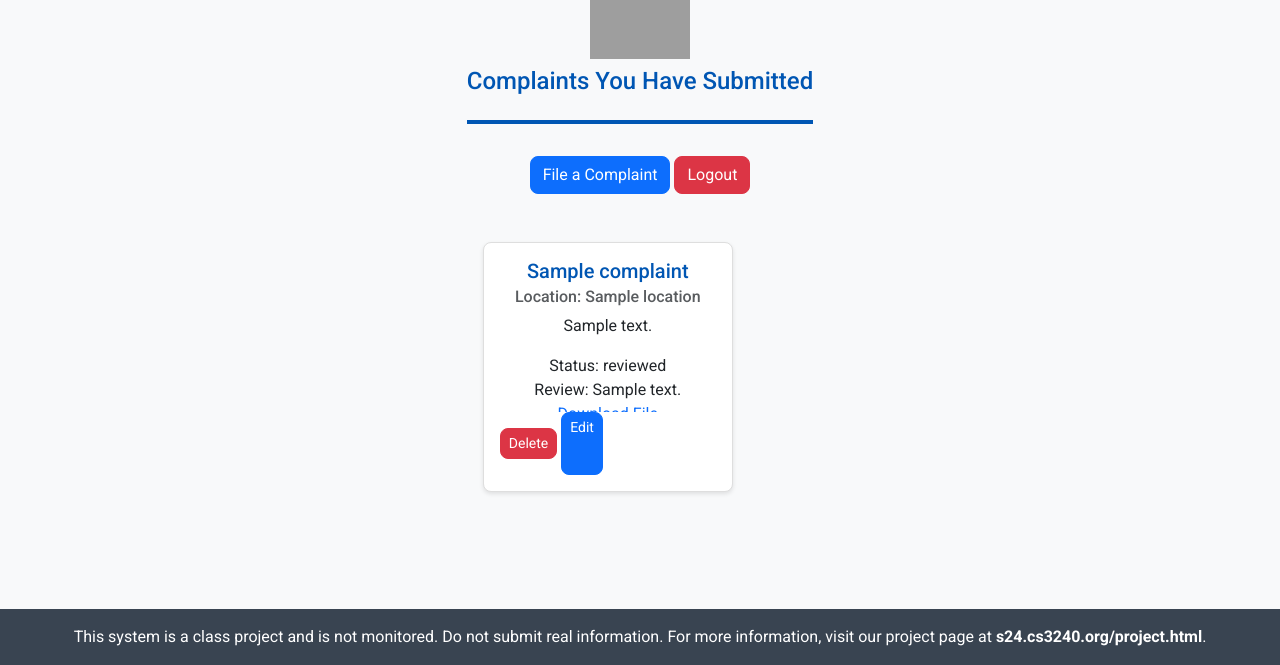
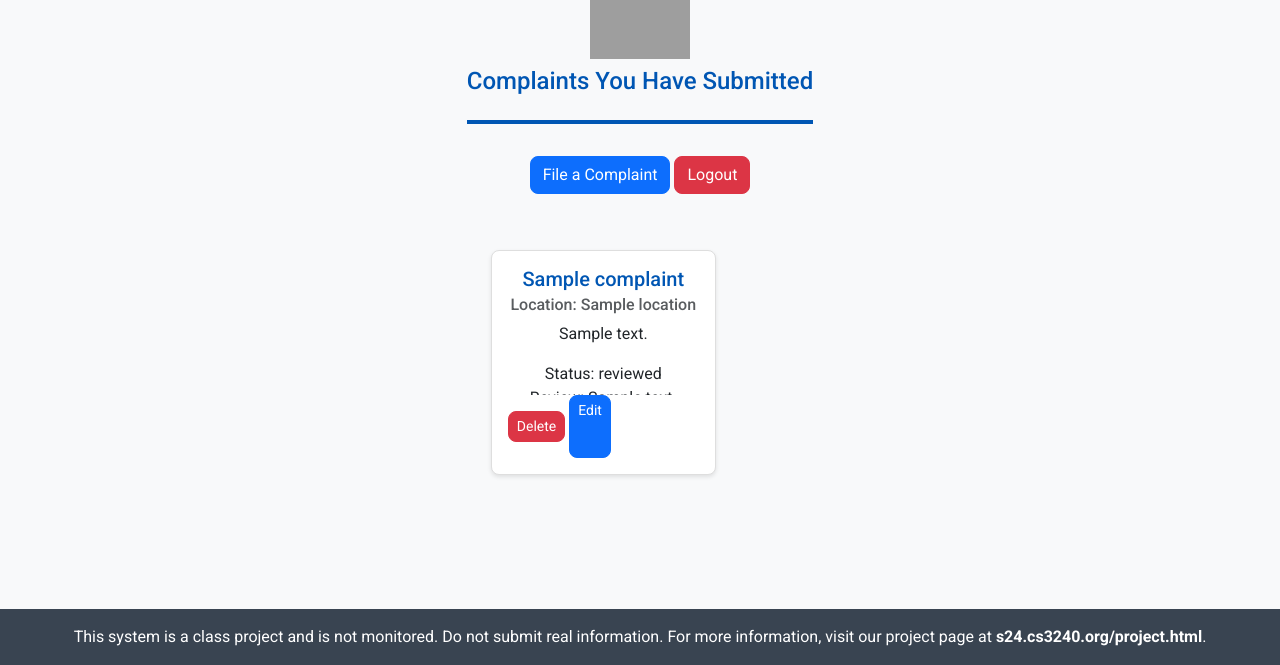
Before and after one commit to l1steven/HousingReports, a Django app: template loginApp/templates/loginApp/UserDashboard.html in a window 1280 px wide. Shown: the part 135-800 px from the top of the page. Run offline with Django 4.2, Linux system fonts and the light colour scheme; the template is opened without the code that fills it: most values are stand-ins (such as "Sample title", 1, 10 or a date in 2020); parts of the project's set-up code (start-up, migrations or seed data) failed here and were passed over; some libraries are stand-ins or nearby versions; grey boxes are pictures that could not be loaded.

Commit message:
user dashboard

```diff
--- a/loginApp/templates/loginApp/UserDashboard.html
+++ b/loginApp/templates/loginApp/UserDashboard.html
@@ -49,13 +49,13 @@
         }
         .card {
             background: #fff;
-            margin: 1.0rem;
+            margin: 1.5rem;
             border: 1px solid #dedede;
             box-shadow: 0 2px 4px rgba(0,0,0,.1);
             border-radius: 0.5rem;
             overflow: hidden;
-            height: 250px; /* Set a fixed height */
-            width: 250px;
+            height: 225px; /* Set a fixed height */
+            width: 225px;
         }
         .card-body {
             padding: 1rem;
```
